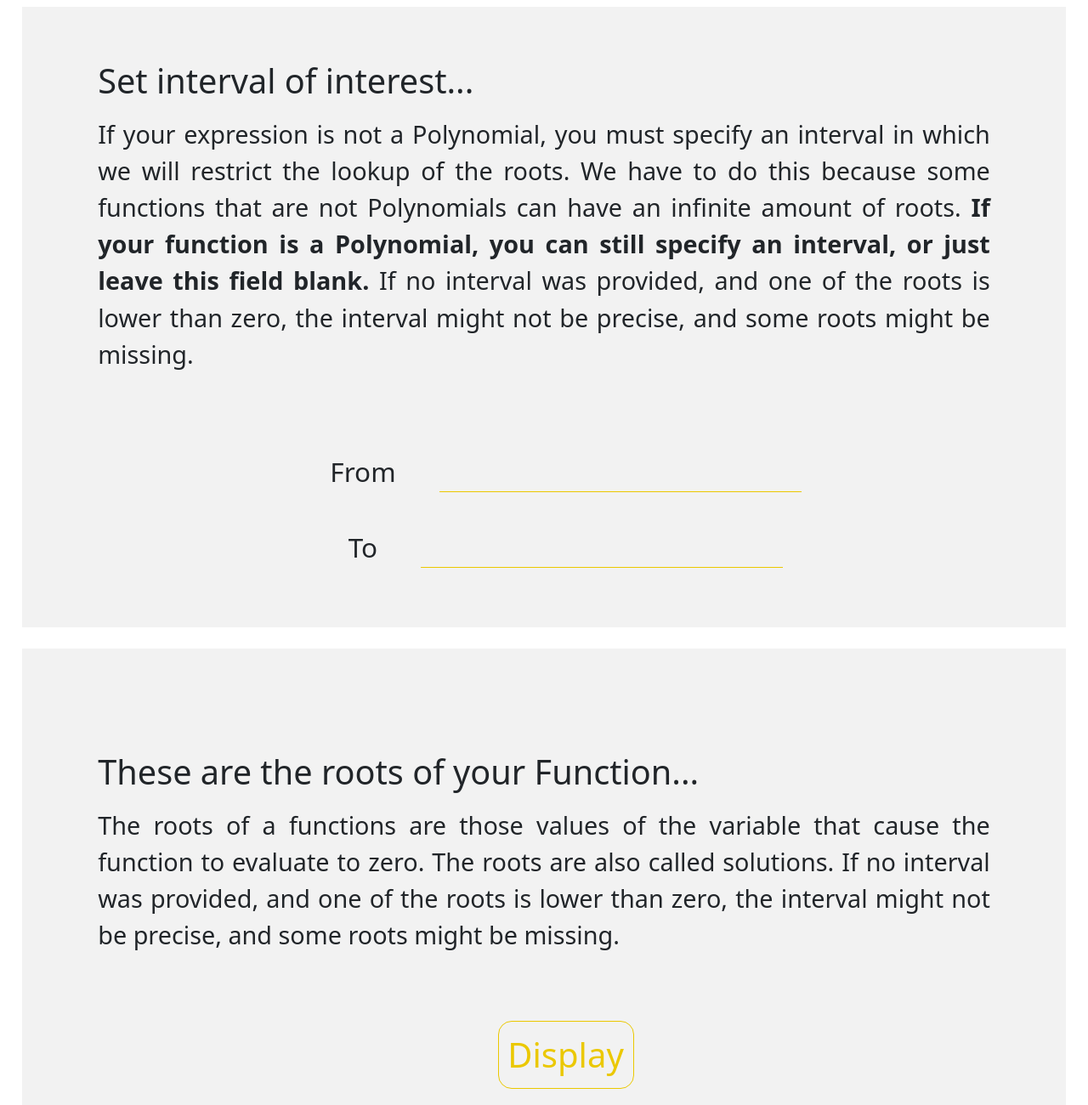
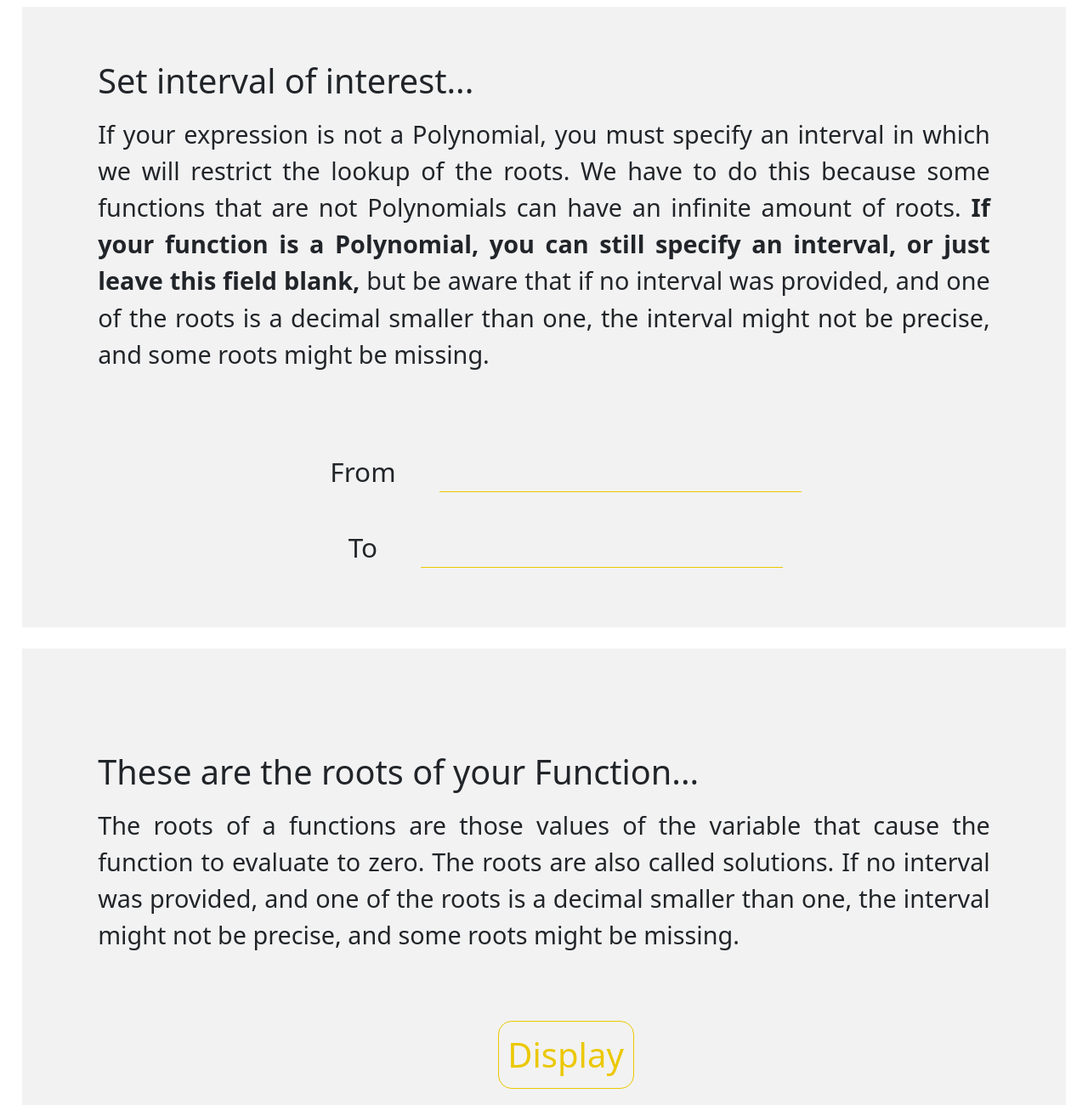
Before and after one commit to lawrencegranda/function-analyzer-web, a website with bundled scripts: page index.html in a window 1280 px wide. Shown: the part 3800-5100 px from the top of the page at 85% size. Built offline with nearby package versions, Linux system fonts and the light colour scheme; files whose address does not match are found by name.

Commit message:
Update index.html

```diff
--- a/index.html
+++ b/index.html
@@ -138,10 +138,10 @@
 				roots. We have to do this because some functions that are
 				not Polynomials can have an infinite amount of roots.
 				<b>If your function is a Polynomial, you can still specify an
-				interval, or just leave this field blank.</b>
-				If no interval was provided, and one of the roots is lower
-				than zero, the interval might not be precise, and some roots
-				might be missing.
+				interval, or just leave this field blank,</b> but be aware
+				that if no interval was provided, and one of the roots is a
+				decimal smaller than one, the interval might not be precise,
+				and some roots might be missing.
 			</p>
 
 			<div class="spacer"></div>
@@ -167,9 +167,9 @@
 				The roots of a functions are those values of the
 				variable that cause the function to evaluate to zero.
 				The roots are also called solutions.
-				If no interval was provided, and one of the roots is
-				lower than zero, the interval might not be precise, and
-				some roots might be missing.
+				If no interval was provided, and one of the roots is a
+				decimal smaller than one, the interval might not be precise,
+				and some roots might be missing.
 			</p>
 
 			<div class="centerFlex">
```
